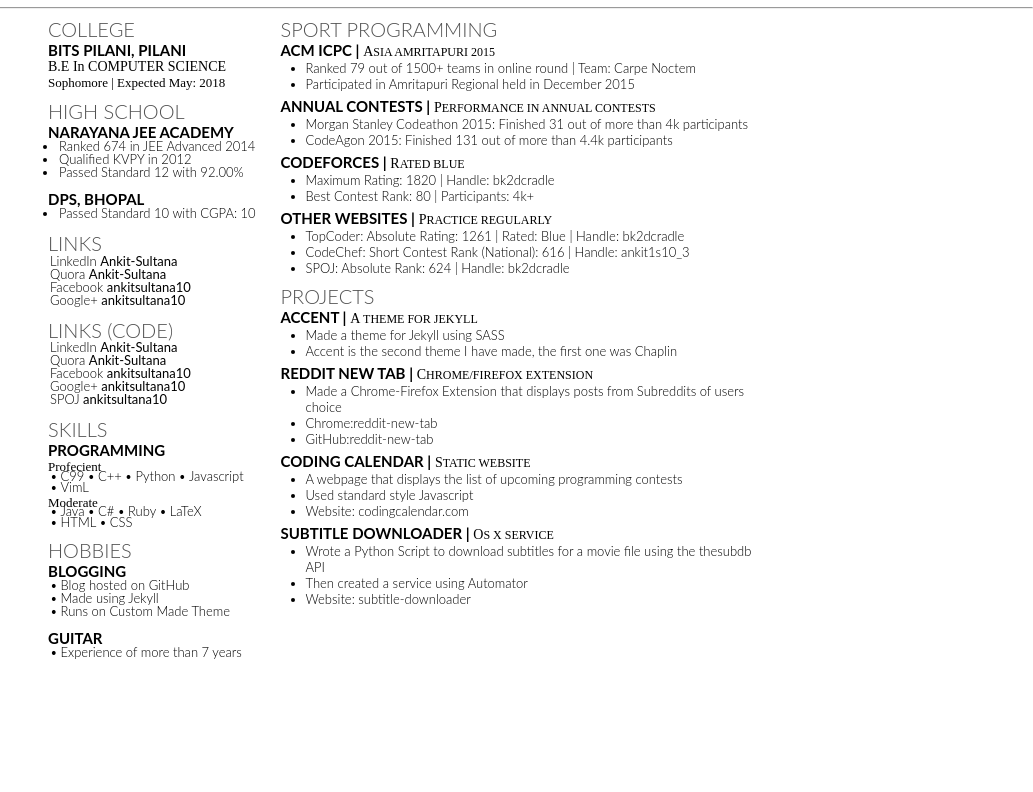
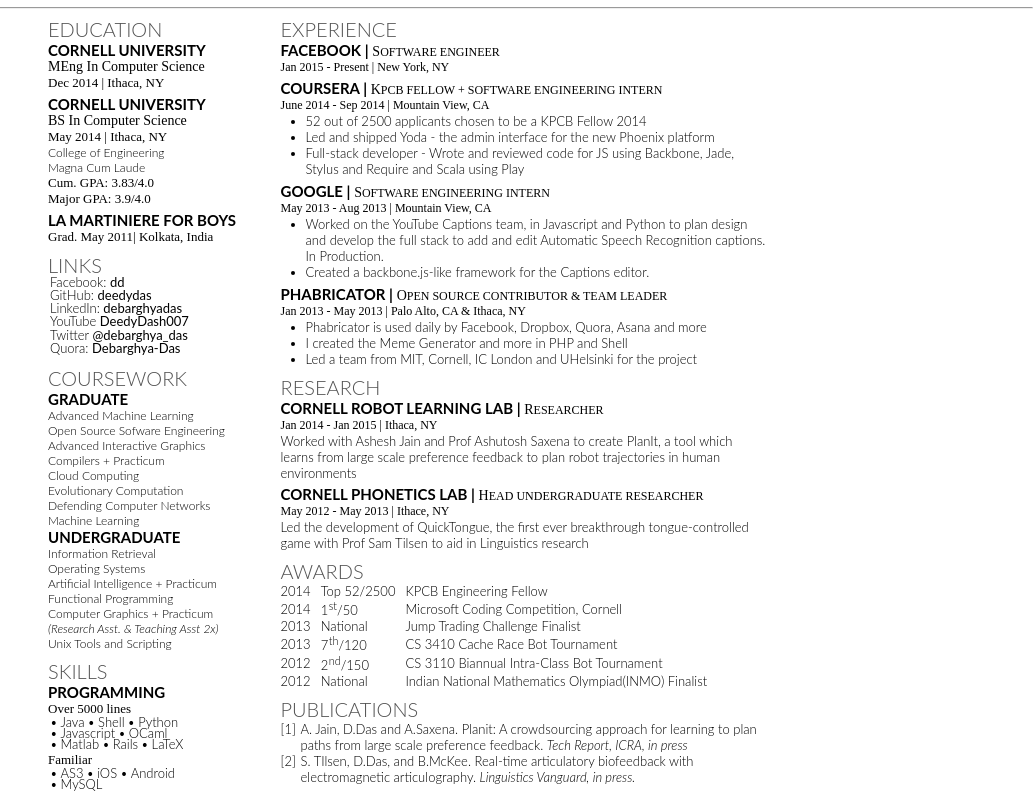
Before and after one commit to ankitsultana/jade-resume, a website: page index.jade in a window 1280 px wide. Shown: the part 105-897 px from the top of the page, without its empty margins (247-1280 px from the left). Before the commit the page ends 810 px from the top, so only its background shows below. Drawn offline with nearby package versions, Linux system fonts and the light colour scheme; files that its build step writes are made by us from their sources.

Commit message:
standardize + cleanup

```diff
--- a/Gruntfile.js
+++ b/Gruntfile.js
@@ -2,7 +2,7 @@
   grunt.initConfig({
     watch: {
       jade: {
-                files: ['index.jade', 'deedy.jade'],
+        files: ['index.jade'],
         tasks: ['jade']
       },
       sass: {
@@ -13,8 +13,7 @@
     jade: {
       compile: {
         files: {
-                    'index.html': 'index.jade',
-                    'deedy.html': 'deedy.jade'
+          'index.html': 'index.jade'
         }
       }
     },
--- a/index.jade
+++ b/index.jade
@@ -6,122 +6,171 @@
         link(href="includes/fonts/raleway/raleway.css" rel="stylesheet")
         link(href="includes/fonts/lato/css/lato.min.css" rel="stylesheet")
     body
+        #update-status
+            p.
+                Last updated on March 21, 2016
         .heading
-            h1 #[span Ankit] Sultana
-            h3: a(href="https://ankitsultana.me") ankitsultana.me
-            h3 #[a(href="mailto:ankitsultana@gmail.com") ankitsultana@gmail.com | f2014070@pilani.bits-pilani.ac.in]
+            h1 #[span Debarghya] Das
+            h3 #[a(href="#") debarghyadas.com] | #[a(href="#") fb.co/dd]
+            h3 #[a(href="#") deedy@fb.com | 607.379.5733 | dd367@cornell.edu]
         hr
         .content
             .left-column
-                h1 College
-                h2 BITS Pilani, Pilani
-                h3 B.E in COMPUTER SCIENCE
-                h4 Sophomore | Expected May: 2018
-
-                h1 High School
-                h2 Narayana JEE Academy
-                ul
-                    li #[span Ranked 674 in JEE Advanced 2014]
-                    li #[span Qualified KVPY in 2012]
-                    li #[span Passed Standard 12 with 92.00%]
-                h2 DPS, BHOPAL
-                ul
-                    li #[span Passed Standard 10 with CGPA: 10]
+                h1 Education
+                h2 Cornell University
+                h3 MEng in Computer Science
+                h4 Dec 2014 | Ithaca, NY
+                br
+                h2 Cornell University
+                h3 BS in Computer Science
+                h4 May 2014 | Ithaca, NY
+                p College of Engineering
+                p Magna Cum Laude
+                p.lead Cum. GPA: 3.83/4.0
+                p.lead Major GPA: 3.9/4.0
+                br
+                h2 La Martiniere for Boys
+                h4 Grad. May 2011| Kolkata, India
 
                 h1 Links
                 ul.nostyle
-                    li #[span LinkedIn #[a(href="https://quora.com/Ankit-Sultana") Ankit-Sultana]]
-                    li #[span Quora #[a(href="https://quora.com/Ankit-Sultana") Ankit-Sultana]]
-                    li #[span Facebook #[a(href="https://facebook/ankitsultana10") ankitsultana10]]
-                    li #[span Google+ #[a(href="https://google.com") ankitsultana10]]
+                    li #[span Facebook: #[a(href="#") dd]]
+                    li #[span GitHub: #[a(href="#") deedydas]]
+                    li #[span LinkedIn: #[a(href="#") debarghyadas]]
+                    li #[span YouTube #[a(href="#") DeedyDash007]]
+                    li #[span Twitter #[a(href="#") @debarghya_das]]
+                    li #[span Quora: #[a(href="#") Debarghya-Das]]
 
-                h1 Links (Code)
-                ul.nostyle
-                    li #[span LinkedIn #[a(href="https://quora.com/Ankit-Sultana") Ankit-Sultana]]
-                    li #[span Quora #[a(href="https://quora.com/Ankit-Sultana") Ankit-Sultana]]
-                    li #[span Facebook #[a(href="https://facebook/ankitsultana10") ankitsultana10]]
-                    li #[span Google+ #[a(href="https://google.com") ankitsultana10]]
-                    li #[span SPOJ #[a(href="https://google.com") ankitsultana10]]
+                h1 Coursework
+                h2 Graduate
+                p Advanced Machine Learning
+                p Open Source Sofware Engineering
+                p Advanced Interactive Graphics
+                p Compilers + Practicum
+                p Cloud Computing
+                p Evolutionary Computation
+                p Defending Computer Networks
+                p Machine Learning
+
+                h2 Undergraduate
+                p Information Retrieval
+                p Operating Systems
+                p Artificial Intelligence + Practicum
+                p Functional Programming
+                p Computer Graphics + Practicum
+                p.italic.bold (Research Asst. & Teaching Asst 2x)
+                p Unix Tools and Scripting
 
                 h1 Skills
                 h2 Programming
-                h4 Profecient
+                h4.no-overlap Over 5000 lines
                 ul.inline
-                    li #[span C99]
-                    li #[span C++]
+                    li #[span Java]
+                    li #[span Shell]
                     li #[span Python]
                     li #[span Javascript]
-                    li #[span VimL]
+                    li #[span OCaml]
+                    li #[span Matlab]
+                    li #[span Rails]
+                    li #[span LaTeX]
 
                 .clearfix
 
-                h4 Moderate
+                h4.no-overlap Familiar
                 ul.inline
-                    li #[span Java]
-                    li #[span C#]
-                    li #[span Ruby]
-                    li #[span LaTeX]
-                    li #[span HTML]
-                    li #[span CSS]
-                .clearfix
-
-                h1 Hobbies
-                h2 Blogging
-                ul.nostyle.circle
-                    li #[span Blog hosted on GitHub]
-                    li #[span Made using Jekyll]
-                    li #[span Runs on Custom Made Theme]
-
-                h2 Guitar
-                ul.nostyle.circle
-                    li #[span Experience of more than 7 years]
+                    li #[span AS3]
+                    li #[span iOS]
+                    li #[span Android]
+                    li #[span MySQL]
             //////////////////////
             // Left Column ends //
             //////////////////////
             .right-column
-                h1 Sport Programming
+                h1 Experience
 
-                h2 ACM ICPC | #[span Asia Amritapuri 2015]
+                h2 Facebook | #[span Software Engineer]
+                h3 Jan 2015 - Present | New York, NY
+                br
+                h2 Coursera | #[span KPCB Fellow + Software Engineering Intern]
+                h3 June 2014 - Sep 2014 | Mountain View, CA
                 ul.tester
-                    li Ranked 79 out of 1500+ teams in online round | Team: Carpe Noctem
-                    li Participated in Amritapuri Regional held in December 2015
-                h2 Annual Contests | #[span Performance in Annual Contests]
+                    li 52 out of 2500 applicants chosen to be a KPCB Fellow 2014
+                    li Led and shipped Yoda - the admin interface for the new Phoenix platform
+                    li.
+                        Full-stack developer - Wrote and reviewed code for JS
+                        using Backbone, Jade, Stylus and Require and Scala using Play
+
+                h2 Google | #[span Software Engineering Intern]
+                h3 May 2013 - Aug 2013 | Mountain View, CA
                 ul.tester
-                    li Morgan Stanley Codeathon 2015: Finished 31 out of more than 4k participants
-                    li CodeAgon 2015: Finished 131 out of more than 4.4k participants
+                    li.
+                        Worked on the YouTube Captions team, in Javascript and Python to plan
+                        design and develop the full stack to add and edit Automatic Speech
+                        Recognition captions. In Production.
+                    li.
+                        Created a backbone.js-like framework for the Captions editor.
 
-                h2 Codeforces | #[span Rated blue]
+                h2 Phabricator | #[span Open Source Contributor & Team Leader]
+                h3 Jan 2013 - May 2013 | Palo Alto, CA & Ithaca, NY
                 ul.tester
-                    li Maximum Rating: 1820 | Handle: bk2dcradle
-                    li Best Contest Rank: 80 | Participants: 4k+
+                    li.
+                        Phabricator is used daily by Facebook, Dropbox, Quora, Asana
+                        and more
+                    li.
+                        I created the Meme Generator and more in PHP and Shell
+                    li.
+                        Led a team from MIT, Cornell, IC London and UHelsinki for the
+                        project
 
-                h2 Other Websites | #[span Practice Regularly]
-                ul.tester
-                    li TopCoder: Absolute Rating: 1261 | Rated: Blue | Handle: bk2dcradle
-                    li CodeChef: Short Contest Rank (National): 616 | Handle: ankit1s10_3
-                    li SPOJ: Absolute Rank: 624 | Handle: bk2dcradle
+                h1 Research
+                h2 Cornell Robot Learning Lab | #[span Researcher]
+                h3 Jan 2014 - Jan 2015 | Ithaca, NY
+                p.
+                    Worked with Ashesh Jain and Prof Ashutosh Saxena to create PlanIt,
+                    a tool which learns from large scale preference feedback to plan
+                    robot trajectories in human environments
+                br
+                h2 Cornell Phonetics Lab | #[span Head Undergraduate Researcher]
+                h3 May 2012 - May 2013 | Ithace, NY
+                p.
+                    Led the development of QuickTongue, the first ever breakthrough
+                    tongue-controlled game with Prof Sam Tilsen to aid in Linguistics
+                    research
 
-                h1 Projects
-
-                h2 Accent | #[span A theme for Jekyll]
-                ul.tester
-                    li Made a theme for Jekyll using SASS
-                    li Accent is the second theme I have made, the first one was Chaplin
-
-                h2 Reddit New tab | #[span Chrome/Firefox Extension]
-                ul.tester
-                    li Made a Chrome-Firefox Extension that displays posts from Subreddits of users choice
-                    li Chrome:reddit-new-tab
-                    li GitHub:reddit-new-tab
-
-                h2 Coding Calendar | #[span Static Website]
-                ul.tester
-                    li A webpage that displays the list of upcoming programming contests
-                    li Used standard style Javascript
-                    li Website: codingcalendar.com
-
-                h2 Subtitle Downloader | #[span OS X Service]
-                ul.tester
-                    li Wrote a Python Script to download subtitles for a movie file using the thesubdb API
-                    li Then created a service using Automator
-                    li Website: subtitle-downloader
+                h1 Awards
+                table(cellspacing="0", cellpadding="0")
+                    tbody
+                        tr
+                            td 2014
+                            td Top 52/2500
+                            td KPCB Engineering Fellow
+                        tr
+                            td 2014
+                            td 1 #[sup st]/50
+                            td Microsoft Coding Competition, Cornell
+                        tr
+                            td 2013
+                            td National
+                            td Jump Trading Challenge Finalist
+                        tr
+                            td 2013
+                            td 7 #[sup th]/120
+                            td CS 3410 Cache Race Bot Tournament
+                        tr
+                            td 2012
+                            td 2 #[sup nd]/150
+                            td CS 3110 Biannual Intra-Class Bot Tournament
+                        tr
+                            td 2012
+                            td National
+                            td Indian National Mathematics Olympiad(INMO) Finalist
+                h1 Publications
+                ol.publications-list
+                    li.
+                        A. Jain, D.Das and A.Saxena. Planit: A crowdsourcing approach
+                        for learning to plan paths from large scale preference
+                        feedback. #[span.italic Tech Report, ICRA, in press]
+                    li.
+                        S. TIlsen, D.Das, and B.McKee. Real-time articulatory
+                        biofeedback with electromagnetic articulography.
+                        #[span.italic Linguistics Vanguard, in press.]
```
Also changed, not shown: deedy.html (deleted, +0 -18 lines), deedy.jade (deleted, +0 -176 lines), index.html. Lines whose indentation alone changed are shown as unchanged.
